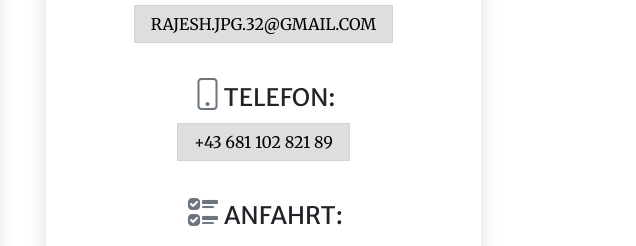
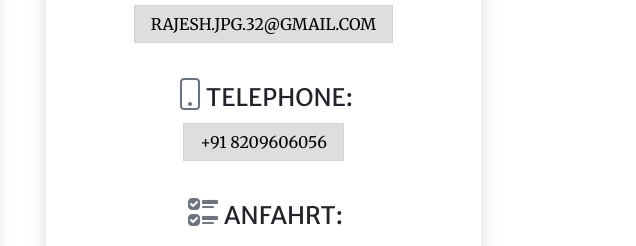
Before and after one commit to piyushhsharma/KR-MEDITECH-, a plain HTML site: page index.html in a window 1280 px wide. Shown: the part 3936-4182 px from the top of the page, 644-1280 px from the left. Drawn offline with nearby package versions, Linux system fonts and the light colour scheme; some packages are replaced by stand-ins of ours; a script that the page names is missing.

Commit message:
Update index.html

```diff
--- a/index.html
+++ b/index.html
@@ -289,11 +289,11 @@
                 		</div>
                 		<div class="row justify-content-center">
                 		    <div class="col-lg-12 text-center mb-4">
-                		        <h4  class="mb-3"><i class="bi-phone fs-2 text-muted"></i>TELEFON:</h4>
-                		        <a href="tel:+4368110282189">
+                		        <h4  class="mb-3"><i class="bi-phone fs-2 text-muted"></i>TELEPHONE:</h4>
+                		        <a href="tel:+918209606056">
                 		        	<div class="mb-3">
                                         <span class="bg-kontact px-3 py-2">
-                                            +43 681 102 821 89
+                                            +91 8209606056
                                         </span>
                                     </div>
                 		    	</a>
```
